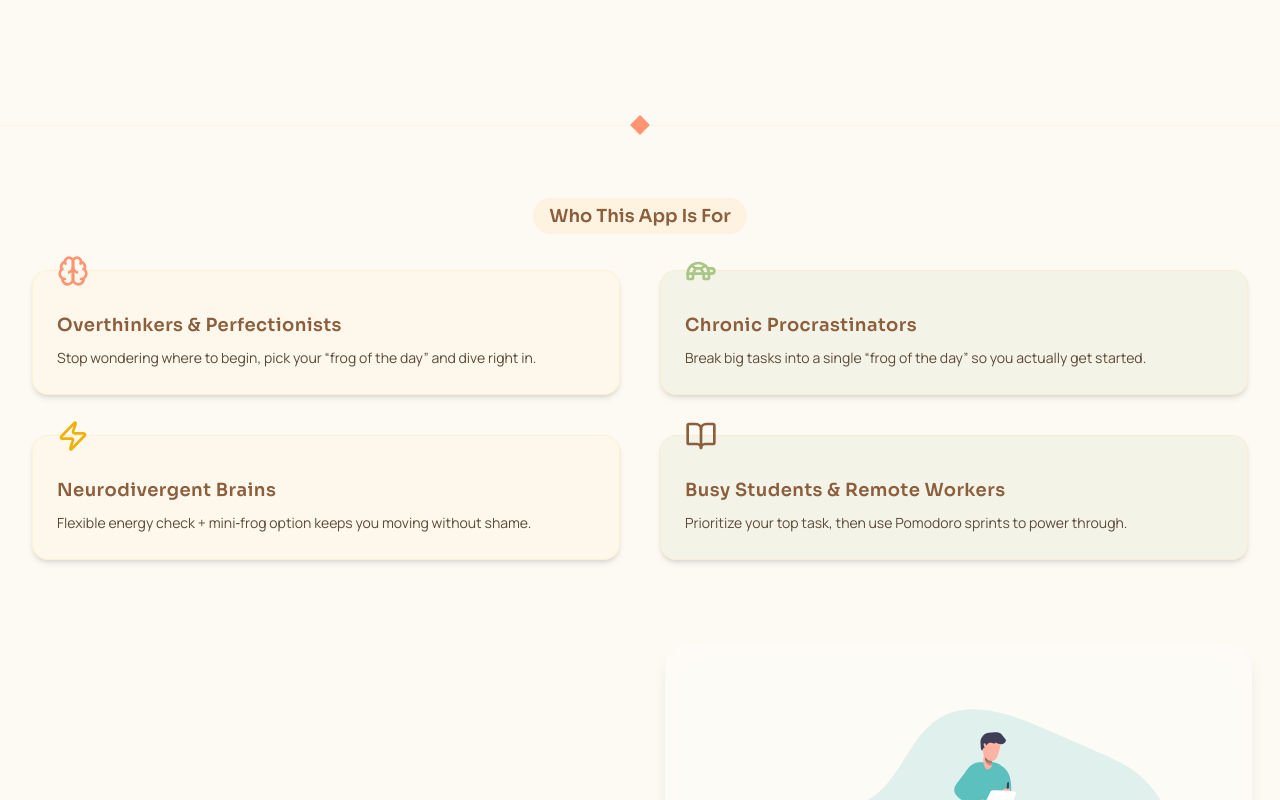
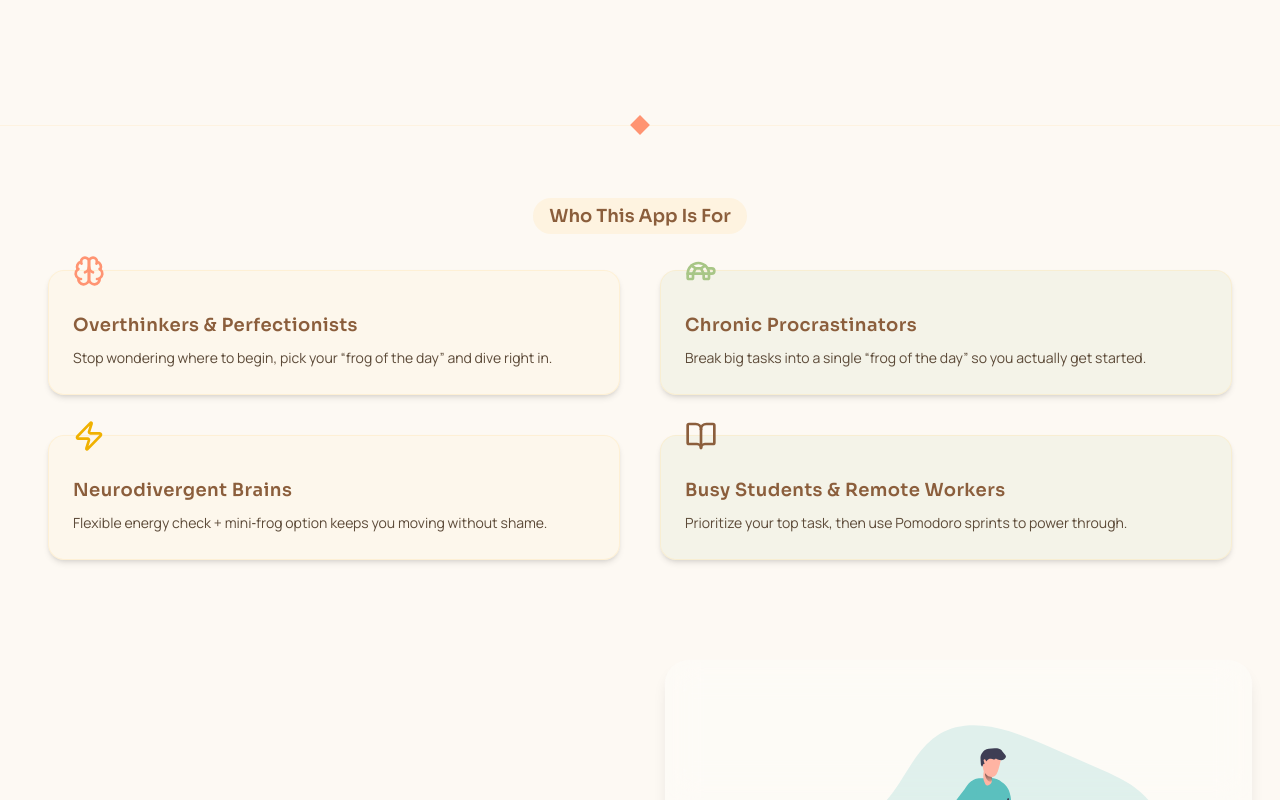
Before and after one commit to liannmaka/Focuspond, a Next.js app: page / in a window 1280 px wide. Shown: the part 707-1507 px from the top of the page. Built offline with nearby package versions, Linux system fonts and the light colour scheme.

Commit message:
chore: updated component

```diff
--- a/src/app/(landing-page)/_components/PainSolution.tsx
+++ b/src/app/(landing-page)/_components/PainSolution.tsx
@@ -55,7 +55,7 @@ const painSolutionData: PainSolutionData[] = [
 
 const PainSolutionSection = () => {
   return (
-    <section className="py-2 bg-[#fdf9f3]">
+    <section className="py-6">
       {painSolutionData.map(
         ({ title, problem, promise, payoff, Icon }, idx) => (
           <motion.div
--- a/src/app/(landing-page)/_components/WhoItsFor.tsx
+++ b/src/app/(landing-page)/_components/WhoItsFor.tsx
@@ -14,7 +14,7 @@ interface AudienceData {
 }
 
 const styles = {
-  section: "py-10 px-8 bg-[#fdf9f3] relative",
+  section: "py-10 px-12 bg-[#fdf9f3] relative",
   grid: "grid grid-cols-1 sm:grid-cols-2 gap-8 lg:gap-10",
   cardBase:
     "relative rounded-2xl shadow-md border border-[#ffe5b4]/40 p-6 pt-10 hover:shadow-lg transition-shadow",
```
